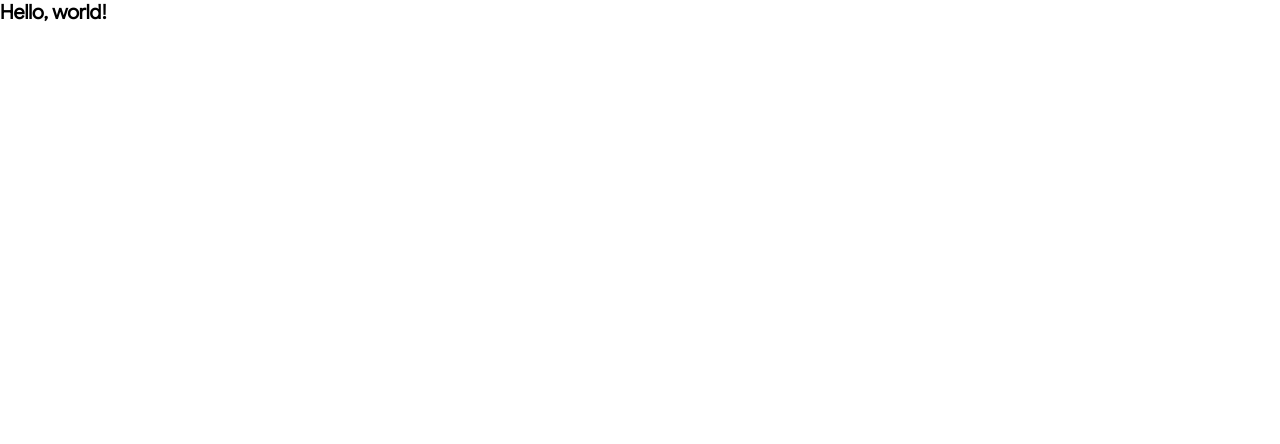
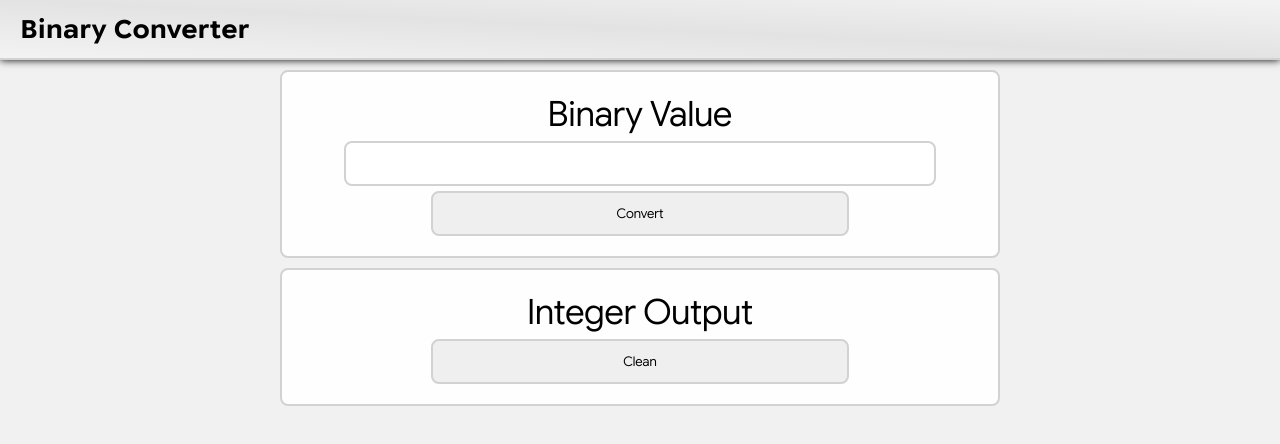
Before and after one commit to Yago-Mamud/binary-converter, a plain HTML site: page project/index.html in a window 1280 px wide. Drawn offline with Linux system fonts and the light colour scheme.

Commit message:
site mostly finished

```diff
--- a/project/index.html
+++ b/project/index.html
@@ -3,11 +3,30 @@
 <head>
     <meta charset="UTF-8">
     <meta name="viewport" content="width=device-width, initial-scale=1.0">
-    <title>Clock</title>
+    <title>Binary Converter</title>
     <link rel="stylesheet" href="style.css">
 </head>
 <body>
-	<h1>Hello, world!</h1>
+	<header>
+		<h1>Binary Converter</h1>
+	</header>
+	<main>
+		<!-- INPUT CONTAINER -->
+		<div class="container">
+			<h1>Binary Value</h1>
+			<input id="input" type="text" dir="rtl" maxlength="64">
+			<button id="convertButton">
+				<p>Convert</p>
+			</button>
+		</div>
+		<!-- OUTPUT CONTAINER -->
+		<div class="container" id="outputContainer">
+			<h1>Integer Output</h1>
+			<button id="cleanButton">
+				<p>Clean</p>
+			</button>
+		</div>
+	</main>
 <script src="scripts.js">
 </script>
 </body>
--- a/project/scripts.js
+++ b/project/scripts.js
@@ -0,0 +1,43 @@
+//[CONVERSION HANDLER]
+//converts binary to integer
+const binaryArrayToNumber = arr => {
+  let value = 0
+  arr.reverse().forEach((current,index) => {
+  current != 0 && (value += 2 ** index);
+  });
+  createOutput(value);
+};
+//html elements
+const convertButton = document.getElementById("convertButton");
+const outputContainer = document.getElementById("outputContainer");
+const inputHTML = document.getElementById("input");
+//gets the input value and turns it into an array
+convertButton.addEventListener("click", () => {
+	let str = inputHTML.value;
+	//validation
+	if (!str) {
+		alert("ERROR: Please insert a real value.");
+		return false;
+	}
+	binaryArrayToNumber(str.split(''));
+});
+//adds the append child
+const createOutput = created => {
+	const newMark = document.createElement("p");
+	newMark.textContent = String(created);
+	newMark.classList.add("outputC");
+	outputContainer.appendChild(newMark);
+}
+//removes every child
+const cleanButton = document.getElementById("cleanButton");
+cleanButton.addEventListener("click", () => {
+	const cChild = document.querySelectorAll(".outputC");
+	cChild.forEach ((childRemoved) => {
+		outputContainer.removeChild(childRemoved);
+	});
+});
+//prevents anything other than 0 and 1 from being typed
+inputHTML.addEventListener("input", (currentCharacter) => {
+	const notAllowed = /[^01]/g;
+	currentCharacter.target.value = currentCharacter.target.value.replace(notAllowed, "");
+});
--- a/project/style.css
+++ b/project/style.css
@@ -3,6 +3,7 @@
 	@font-face {
 		font-family:'main';
 		src: url('assets/fonts/GoogleSansFlex_72pt-Regular.ttf');
+		font-weight: 100 900;
 	}
 	@font-face {
 		font-family:'bold';
@@ -31,3 +32,79 @@ html {
 	color: var(--text1);
 	font-family:'main';
 }
+body {
+	background-color: #F1F1F1;
+}
+/* HEADER */
+header {
+	position: sticky;
+	top: 0;
+	width: 100%;
+	height: 6rem;
+	background-color: #C3C3C3;
+	background-image: linear-gradient(to top right, #F3F3F3, #E3E3E3, #F3F3F3 );
+	box-shadow: 0 0 8px #000;
+	display: flex;
+	align-items: center;
+	padding: 2rem 2rem;
+	border-bottom: 2px solid #D2D2D2;
+}
+header h1 {
+	font-family:'bold';
+	font-size: 2.5rem;
+}
+/* BODY */
+main {
+	display: flex;
+	flex-direction: column;
+	padding: 1rem 4rem;
+	align-items: center;
+	gap: 1rem;
+}
+.container {
+	display: flex;
+	flex-direction: column;
+	align-items: center;
+	background-color: #FEFEFE;
+	border: 2px solid #D2D2D2;
+	border-radius: 8px;
+	width: 60%;
+	padding: 2rem 1rem;
+	gap: 0.5rem;
+}
+.container h1 {
+	font-size: 3.5rem;
+}
+.outputC {
+	font-size: 2.5rem;
+}
+/* INTERACTIONS */
+input {
+	width: 85%;
+	padding: 0 1rem;
+	font-size: 2.5rem;
+}
+button {
+	width: 60%;
+}
+button:hover {
+	background-color: #C3C3C3;
+	cursor: pointer;
+	border-color: #C3C3C3;
+}
+input, button {
+	height: 4.5rem;
+	border: 2px solid #D2D2D2;
+	border-radius: 8px;
+}
+/* removes the incremental arrows from the sides */
+/* chromium */
+input[type="number"]::-webkit-inner-spin-button,
+input[type="number"]::-webkit-outer-spin-button {
+  -webkit-appearance: none;
+  margin: 0;
+}
+/* firefox */
+input[type="number"] {
+  -moz-appearance: textfield;
+}
```
